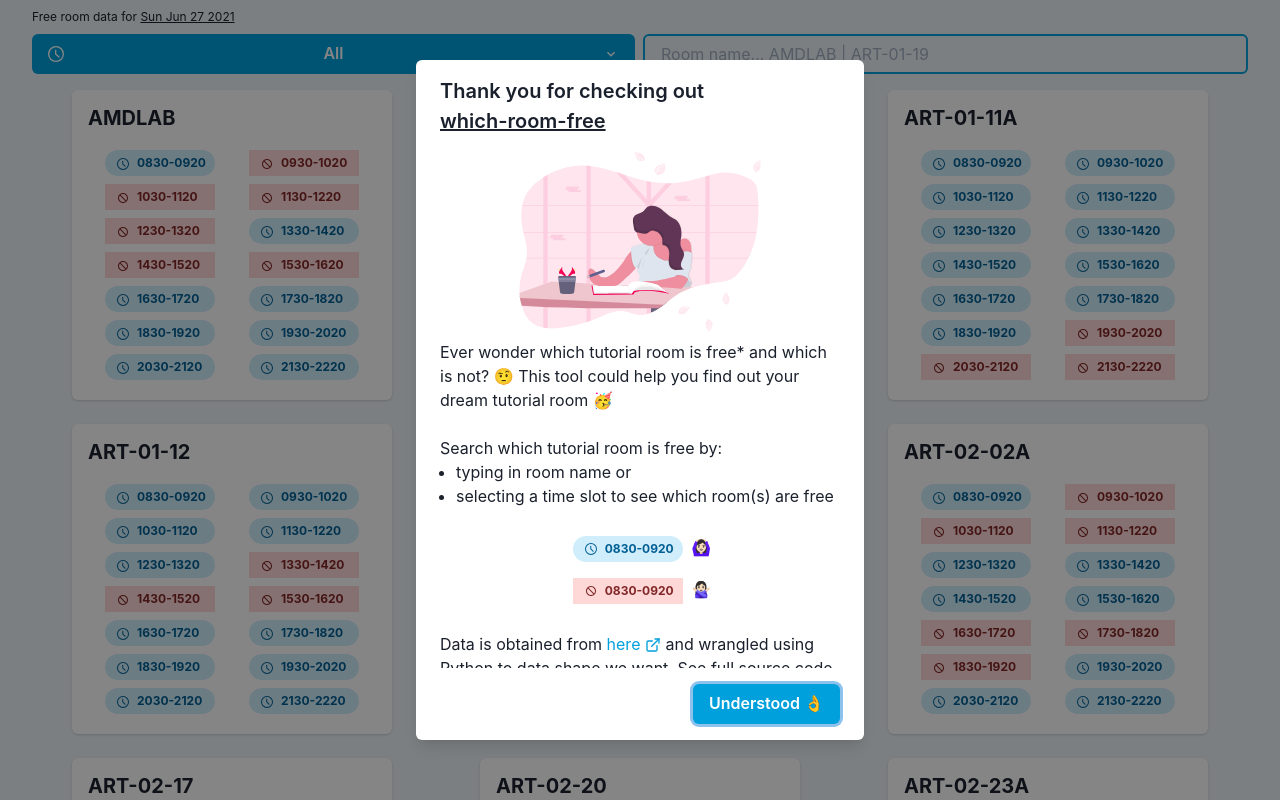
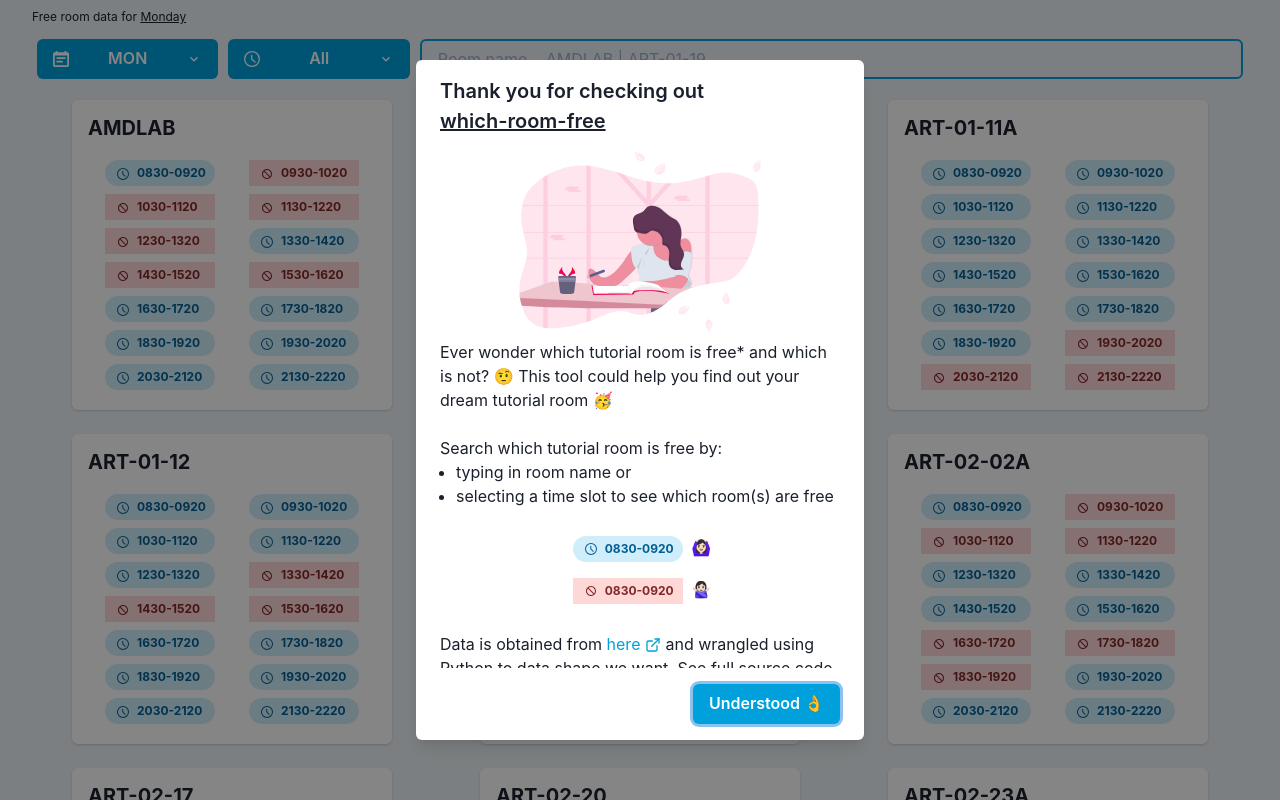
Before and after one commit to OkkarMin/where-to-mug, a Next.js app: page / in a window 1280 px wide. Shown: the top 800 px of the page. Built offline with nearby package versions, Linux system fonts and the light colour scheme.

Commit message:
feat: :sparkles: Add fliter by day

```diff
--- a/src/components/FilterOptions.tsx
+++ b/src/components/FilterOptions.tsx
@@ -1,7 +1,7 @@
 import { FC, ChangeEventHandler, MouseEventHandler } from "react";
 import {
   Button,
-  HStack,
+  Flex,
   Input,
   Menu,
   MenuButton,
@@ -10,7 +10,7 @@ import {
   MenuItem,
   VStack,
 } from "@chakra-ui/react";
-import { TimeIcon, ChevronDownIcon, AddIcon } from "@chakra-ui/icons";
+import { TimeIcon, ChevronDownIcon, CalendarIcon } from "@chakra-ui/icons";
 
 const timeSlots = [
   "All",
@@ -30,27 +30,61 @@ const timeSlots = [
   "2130-2220",
 ];
 
+const dayList = ["MON", "TUE", "WED", "THU", "FRI"];
+
 export const FilterOptions: FC<{
   searchText: string;
   handleSearchTextChange: ChangeEventHandler;
   timeSlot: string;
   handleTimeSlotChange: MouseEventHandler;
+  day: string;
+  handleDayChange: MouseEventHandler;
 }> = ({
   searchText,
   handleSearchTextChange,
   timeSlot,
   handleTimeSlotChange,
+  day,
+  handleDayChange,
 }) => {
   return (
-    <HStack mt="2" px={["4", "8"]} align="center">
+    <Flex direction={["Column", "Row"]} mt="2" px={["4", "8"]} align="center">
       <Menu>
         <MenuButton
           as={Button}
           colorScheme="linkedin"
           size="md"
-          width="full"
+          width={["full", "20vw"]}
+          leftIcon={<CalendarIcon />}
+          rightIcon={<ChevronDownIcon />}
+          margin="5px"
+        >
+          {day}
+        </MenuButton>
+        <MenuList>
+          <MenuGroup title="Day">
+            {dayList.map((days: string, i: number) => (
+              <MenuItem
+                value={days}
+                key={i}
+                icon={<CalendarIcon />}
+                onClick={handleDayChange}
+              >
+                {days}
+              </MenuItem>
+            ))}
+          </MenuGroup>
+        </MenuList>
+      </Menu>
+      <Menu>
+        <MenuButton
+          as={Button}
+          colorScheme="linkedin"
+          size="md"
+          width={["full", "20vw"]}
           leftIcon={<TimeIcon />}
           rightIcon={<ChevronDownIcon />}
+          margin="5px"
         >
           {timeSlot}
         </MenuButton>
@@ -76,7 +110,8 @@ export const FilterOptions: FC<{
         placeholder="Room name... AMDLAB | ART-01-19"
         colorScheme="linkedin"
         variant="filled"
+        margin="5px"
       />
-    </HStack>
+    </Flex>
   );
 };
--- a/src/components/Main.tsx
+++ b/src/components/Main.tsx
@@ -5,24 +5,24 @@ import { DisclaimerModel } from "./DisclaimerModel";
 import { FreeRoomsCardList } from "./FreeRoomsCardList";
 import { FilterOptions } from "./FilterOptions";
 
-const numberDayToStringDay = {
-  1: "MON",
-  2: "TUE",
-  3: "WED",
-  4: "THU",
-  5: "FRI",
+const fullDayList = {
+  MON: "Monday",
+  TUE: "Tuesday",
+  WED: "Wednesday",
+  THU: "Thursday",
+  FRI: "Friday",
 };
 
-export const Main: FC<{ numberDay: number }> = ({ numberDay }) => {
-  const stringDay = numberDayToStringDay[numberDay];
-
+export const Main = () => {
   const [searchText, setSearchText] = useState<string>("");
   const [timeSlot, setTimeSlot] = useState<string>("All");
+  const [day, setDay] = useState<string>("MON");
 
   const handleSearchTextChange = (e: ChangeEvent<any>) =>
     setSearchText(e.target.value);
   const handleTimeSlotChange = (e: ChangeEvent<any>) =>
     setTimeSlot(e.target.value);
+  const handleDayChange = (e: ChangeEvent<any>) => setDay(e.target.value);
 
   return (
     <Flex direction="column" w="full" h="auto" minH="100vh" bg="gray.100">
@@ -31,7 +31,7 @@ export const Main: FC<{ numberDay: number }> = ({ numberDay }) => {
         <Text fontSize="xs">
           Free room data for{" "}
           <span style={{ textDecoration: "underline" }}>
-            {new Date().toDateString()}
+            {fullDayList[day]}
           </span>
         </Text>
       </Box>
@@ -40,11 +40,13 @@ export const Main: FC<{ numberDay: number }> = ({ numberDay }) => {
         handleSearchTextChange={handleSearchTextChange}
         timeSlot={timeSlot}
         handleTimeSlotChange={handleTimeSlotChange}
+        day={day}
+        handleDayChange={handleDayChange}
       />
       <FreeRoomsCardList
         searchText={searchText}
         timeSlot={timeSlot}
-        stringDay={stringDay}
+        stringDay={day}
       />
       <Spacer />
       <Text textAlign="center" fontSize="xs" py="4">
```
Also changed, not shown: 1 other file (tests, documents, lock files or other folders).
